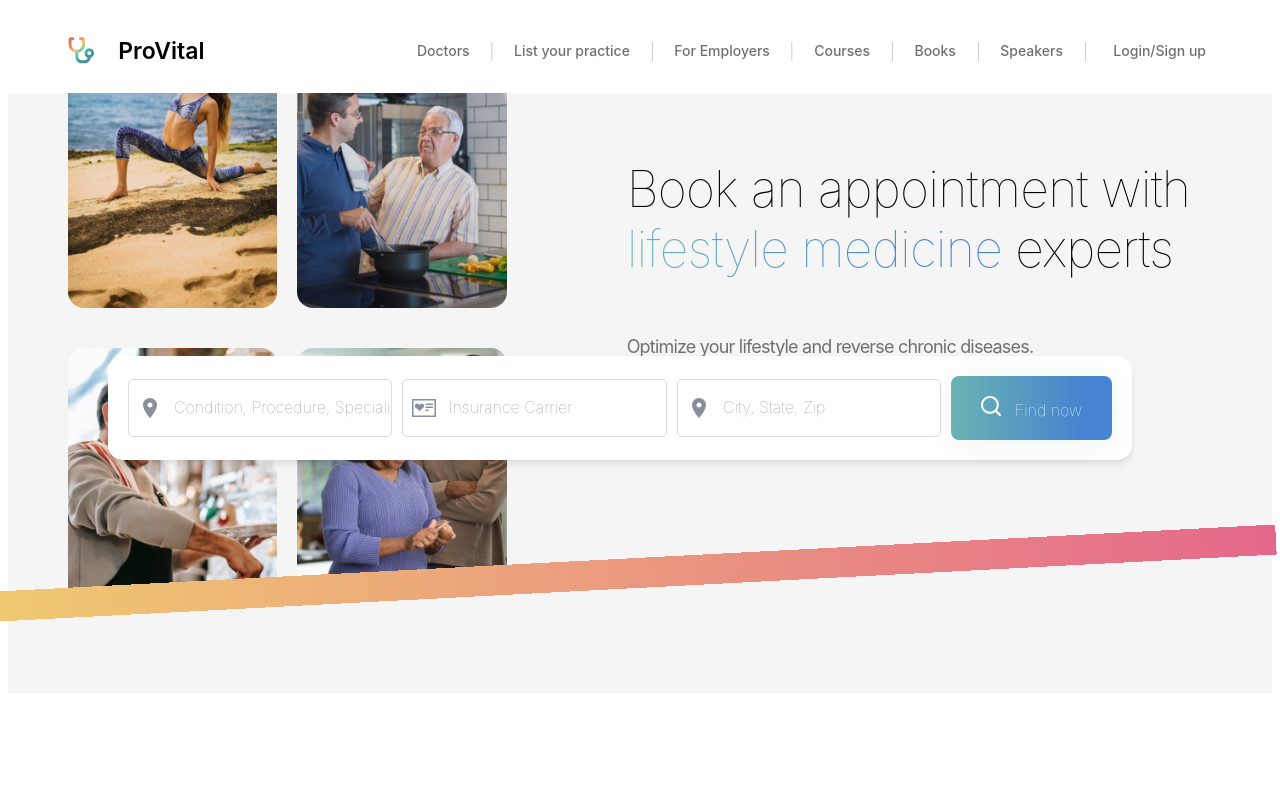
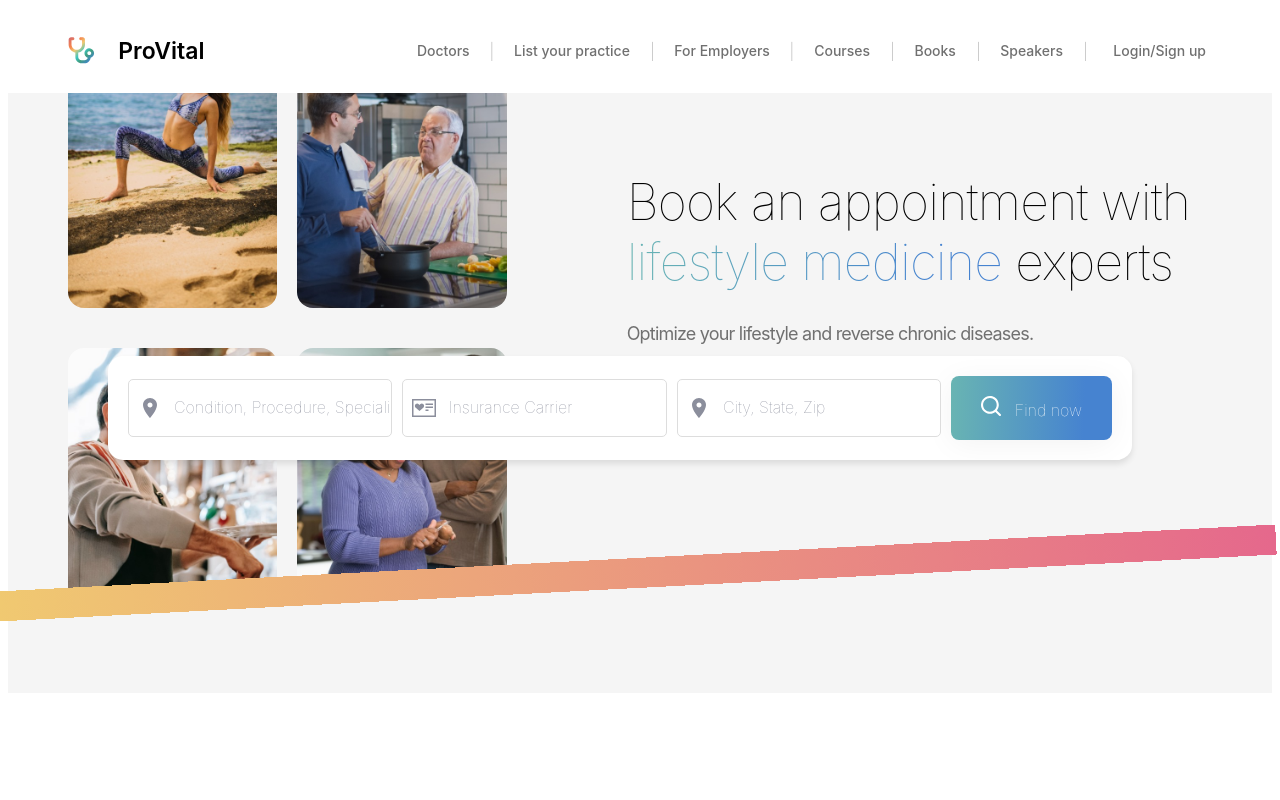
Before and after one commit to Ayushidhelia/Provital, a React (Vite) app: page / in a window 1280 px wide. Shown: the top 800 px of the page. Built offline with nearby package versions, Linux system fonts and the light colour scheme.

Commit message:
Added components

```diff
--- a/src/css/TopContent.css
+++ b/src/css/TopContent.css
@@ -39,6 +39,7 @@
   font-style: normal;
   font-weight: 400; /* Corrected font weight */
   line-height: 32px; /* 177.778% */
+  margin-top: -8px;
 }
 
 .top-left-image {
```
